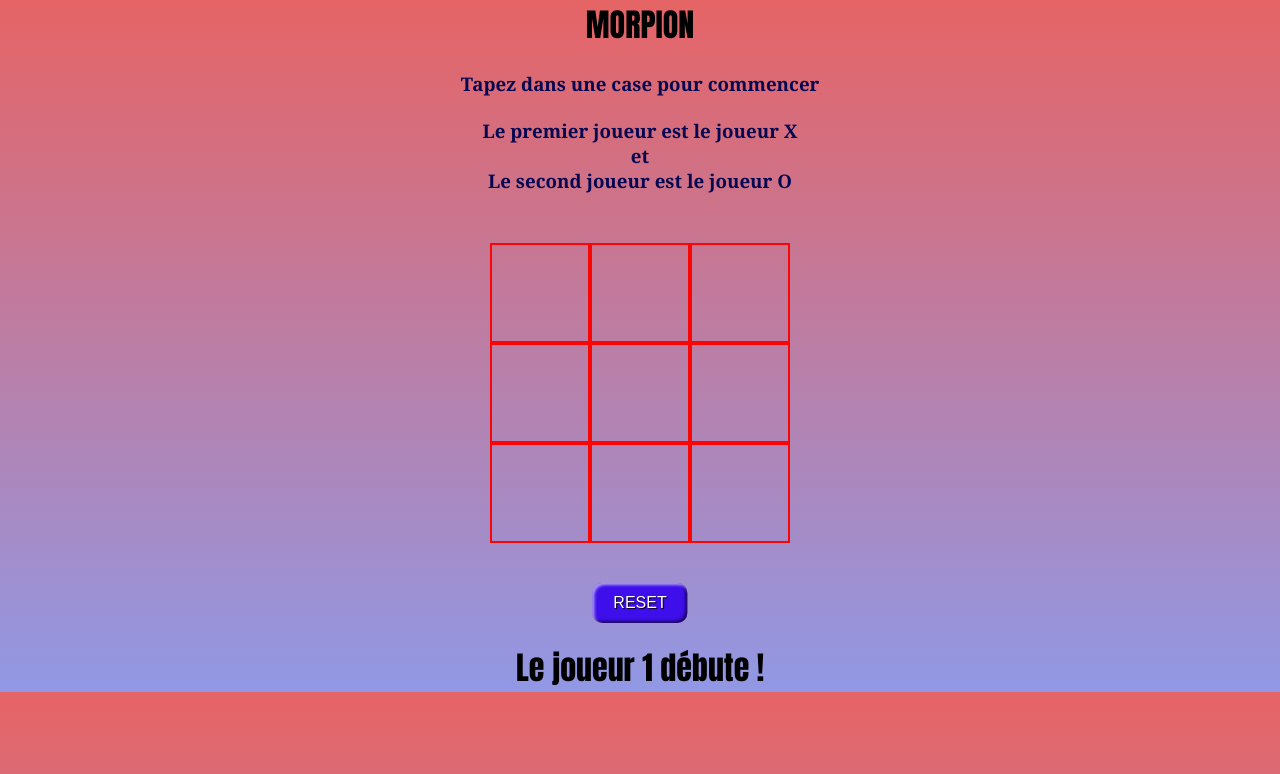
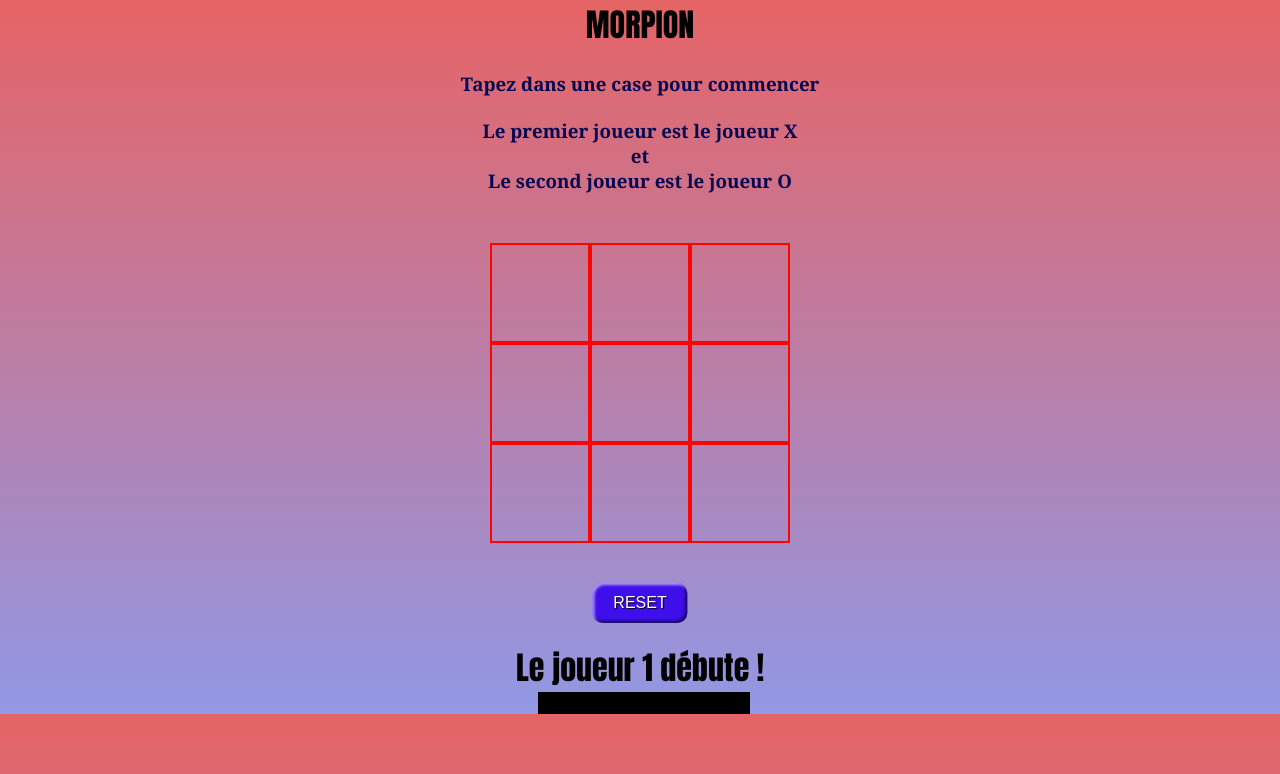
Before and after one commit to 77john77/Morbak-nights, a plain HTML site: page index.html in a window 1280 px wide. Drawn offline with Linux system fonts and the light colour scheme.

Commit message:
Add files via upload

```diff
--- a/index.html
+++ b/index.html
@@ -39,7 +39,7 @@
 
     <h1 id="gameStatus">Le joueur 1 débute !</h1>
     <script src="tic.js"></script>
-
+    <del>Le premier jeu solo à deux !</del>
 </body>
 
 </html>
--- a/tic.css
+++ b/tic.css
@@ -91,3 +91,15 @@
 body {
     background: linear-gradient(#e66465, #9198e5);
     }
+    del {
+        margin-left: 42%;
+        transform: translate(-42%);
+        background: #000;
+        color: #000;
+        text-decoration:none;
+        margin-top: 10px;
+        margin-bottom: 10px;
+        }
+    del:hover {
+        color: #fff;
+        }
```
